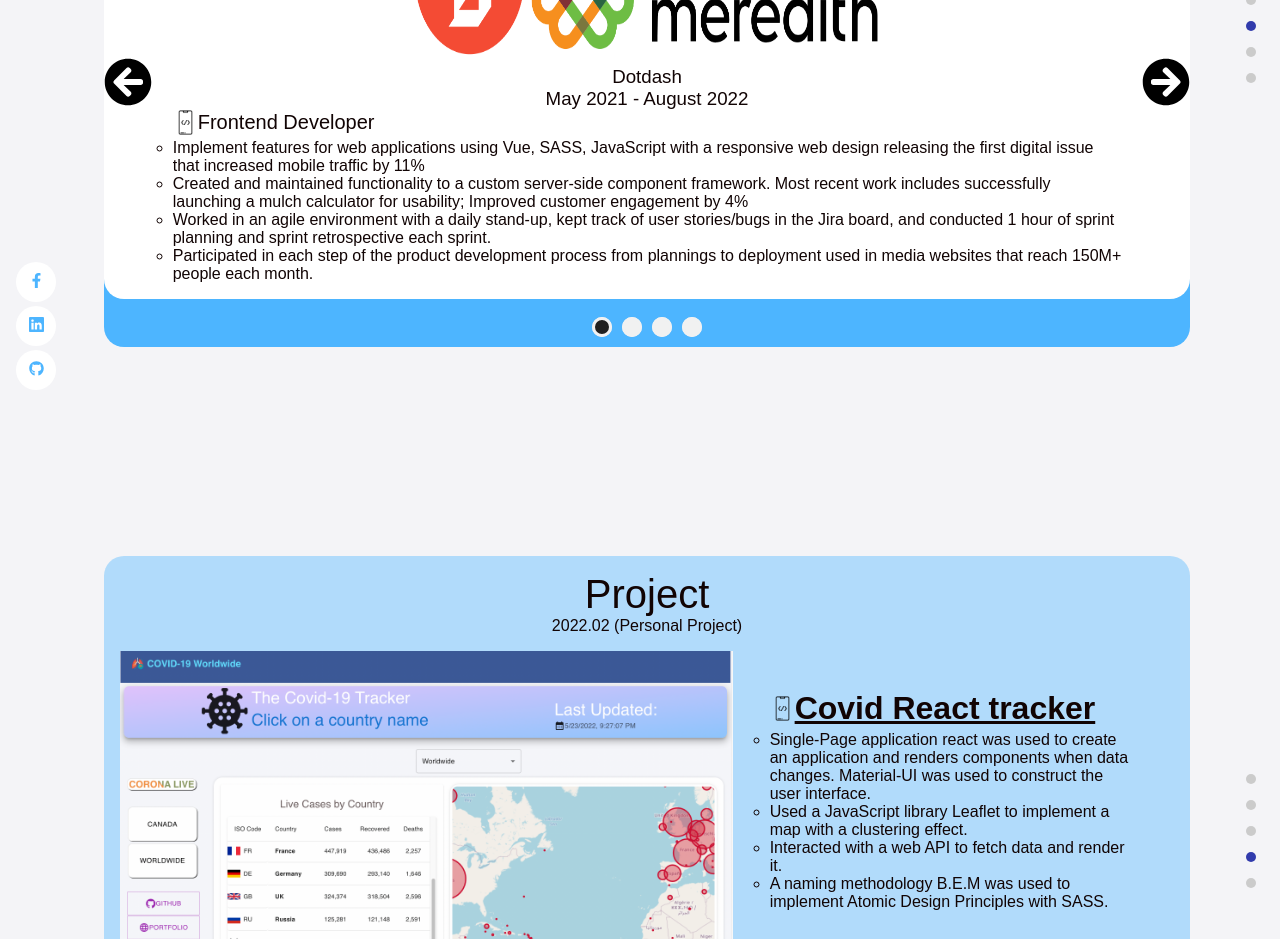
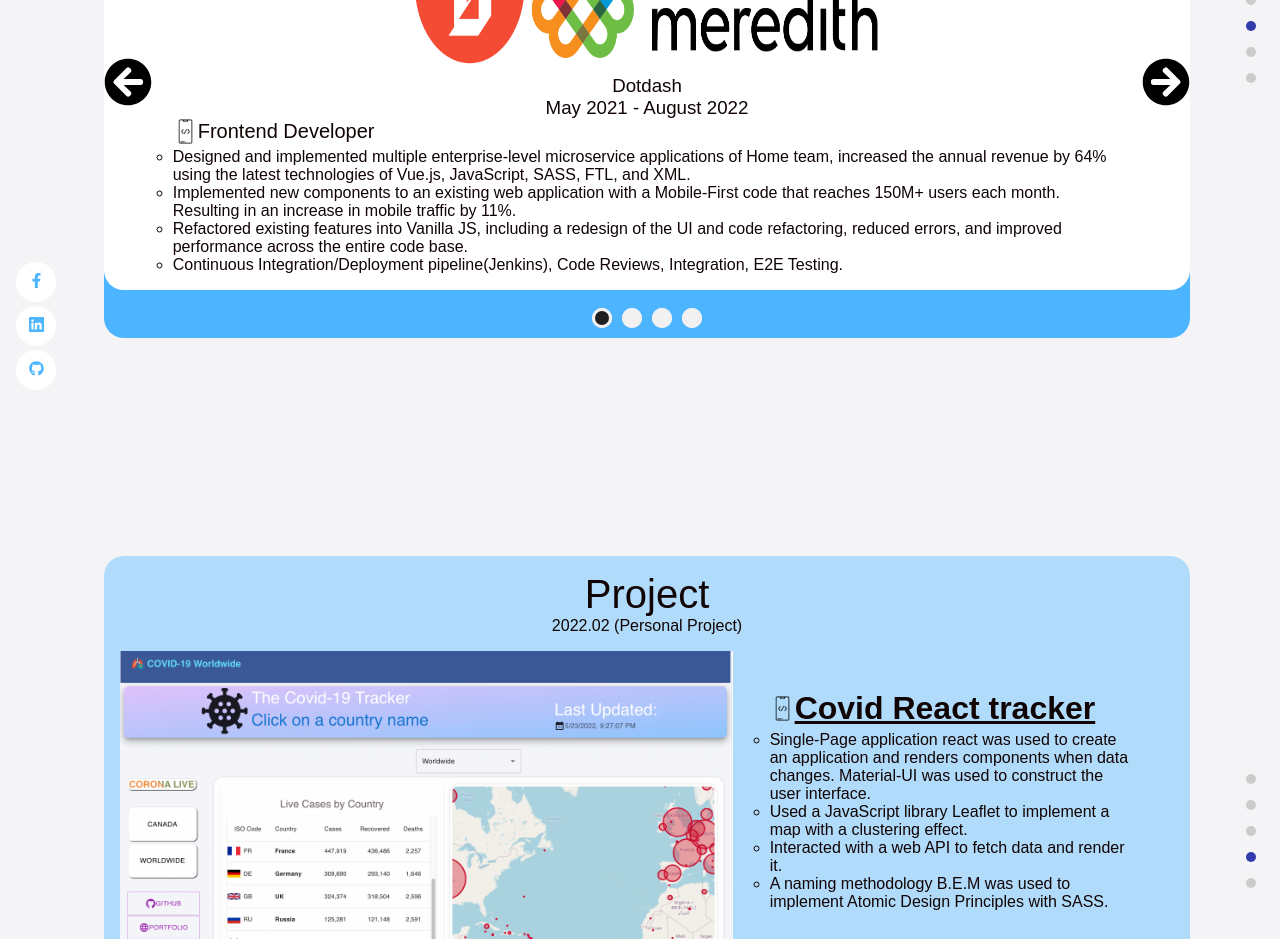
Before and after one commit to johnkim0306/Personal-Website, a React (Create React App) app in the folder my-app/: page / in a window 1280 px wide. Shown: the part 1860-2799 px from the top of the page. Built offline with nearby package versions, Linux system fonts and the light colour scheme.

Commit message:
Edit sliderData.js

```diff
--- a/my-app/src/components/home/home.scss
+++ b/my-app/src/components/home/home.scss
@@ -22,7 +22,7 @@
         font-weight: 400;
         color: white;
 
-        @media (min-width: 1024px)  and (min-height: 830px) {
+        @media screen and (min-width: 1024px) and (min-height: 830px) {
             font-size: 3.5rem;
         }
     }
@@ -33,7 +33,7 @@
         font-weight: 400;
         color: white;
 
-        @media (min-width: 1024px)  and (min-height: 830px) {
+        @media screen and (min-width: 1024px)  and (min-height: 830px) {
             font-size: 6.5rem;
         }
     }
@@ -64,7 +64,7 @@
         width: 100%;
     }
 
-    @media (min-width: 1024px)  and (min-height: 830px) {
+    @media screen and (min-width: 1024px)  and (min-height: 830px) {
         width: 22rem;
         height: 27rem;
     }
--- a/my-app/src/components/work/sliderData.js
+++ b/my-app/src/components/work/sliderData.js
@@ -5,10 +5,10 @@
       company: "Dotdash",
       title: "Frontend Developer",
       date: "May 2021 - August 2022",
-      desc1: "Implement features for web applications using Vue, SASS, JavaScript with a responsive web design releasing the first digital issue that increased mobile traffic by 11%",
-      desc2: "Created and maintained functionality to a custom server-side component framework. Most recent work includes successfully launching a mulch calculator for usability; Improved customer engagement by 4%",
-      desc3: "Worked in an agile environment with a daily stand-up, kept track of user stories/bugs in the Jira board, and conducted 1 hour of sprint planning and sprint retrospective each sprint.",
-      desc4: "Participated in each step of the product development process from plannings to deployment used in media websites that reach 150M+ people each month.",
+      desc1: "Designed and implemented multiple enterprise-level microservice applications of Home team, increased the annual revenue by 64% using the latest technologies of Vue.js, JavaScript, SASS, FTL, and XML.",
+      desc2: " Implemented new components to an existing web application with a Mobile-First code that reaches 150M+ users each month. Resulting in an increase in mobile traffic by 11%.",
+      desc3: "Refactored existing features into Vanilla JS, including a redesign of the UI and code refactoring, reduced errors, and improved performance across the entire code base.",
+      desc4: "Continuous Integration/Deployment pipeline(Jenkins), Code Reviews, Integration, E2E Testing.",
       img: "https://99designs-blog.imgix.net/blog/wp-content/uploads/2018/10/attachment_100040756-e1538485934255.jpeg?auto=format&q=60&fit=max&w=930",
     },
     {
```
